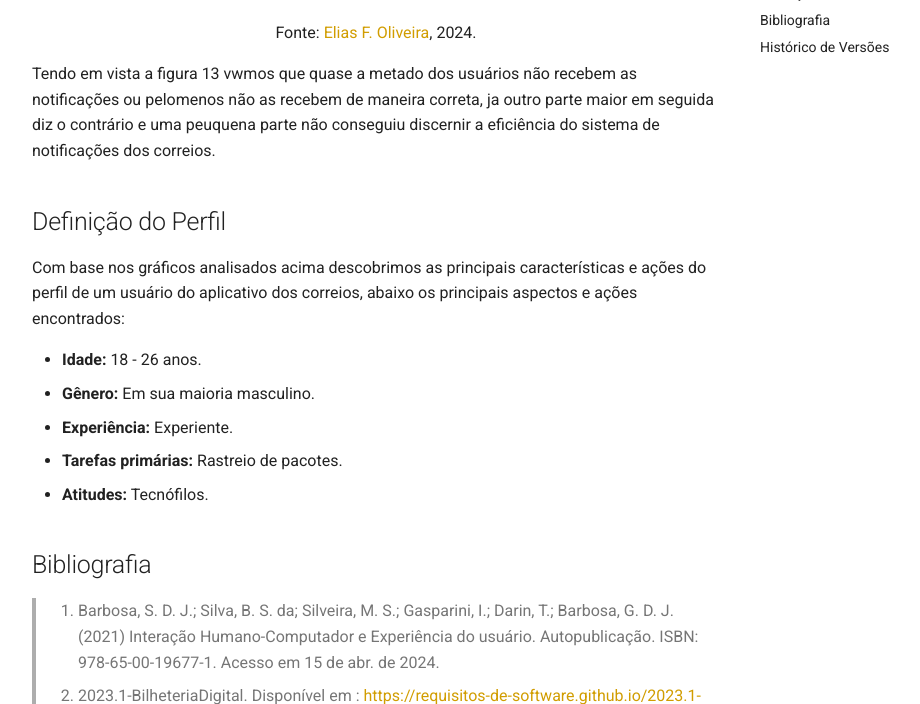
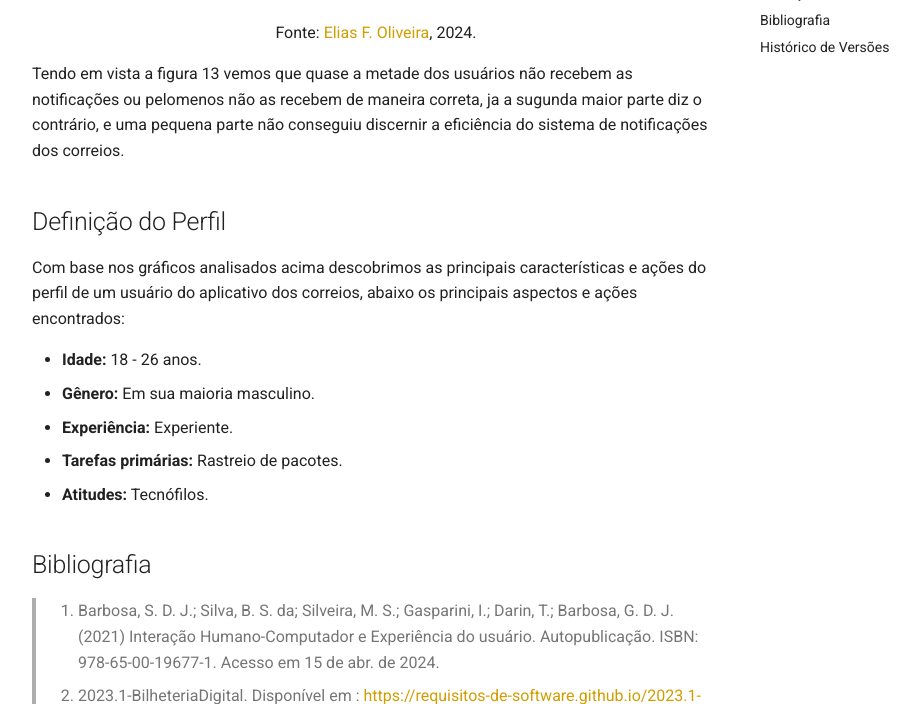
Before and after one commit to Requisitos-de-Software/2024.1-Serasa, an MkDocs documentation site: the page built from docs/elicitacao/perfil_de_usuario/perfil_de_usuario.md, in a window 1280 px wide and 900 px high, scrolled down 7707 px, cut to the strip 196-900 px from the top of the window. Shown: the whole strip, without its empty margins (264-1184 px from the left). Built offline with MkDocs 1.6.1 and Material for MkDocs 9.7.7, drawn with Linux system fonts in a browser that asks for light colours; comment, search, counter and statistics services are not loaded.

Commit message:
user profile correction

```diff
--- a/docs/elicitacao/perfil_de_usuario/perfil_de_usuario.md
+++ b/docs/elicitacao/perfil_de_usuario/perfil_de_usuario.md
@@ -184,7 +184,7 @@ Olando para a figura 12 vemos que uma boa parte dos usuários recomendaria o apl
 
 <font size="3"><p style="text-align: center">Fonte: [Elias F. Oliveira](https://github.com/EliasOliver21), 2024.</p></font>
 
-Tendo em vista a figura 13 vwmos que quase a metado dos usuários não recebem as notificações ou pelomenos não as recebem de maneira correta, ja outro parte maior em seguida diz o contrário e uma peuquena parte não conseguiu discernir a eficiência do sistema de notificações dos correios.
+Tendo em vista a figura 13 vemos que quase a metade dos usuários não recebem as notificações ou pelomenos não as recebem de maneira correta, ja a sugunda maior parte diz o contrário, e uma pequena parte não conseguiu discernir a eficiência do sistema de notificações dos correios.
 
 ## Definição do Perfil
 
```
